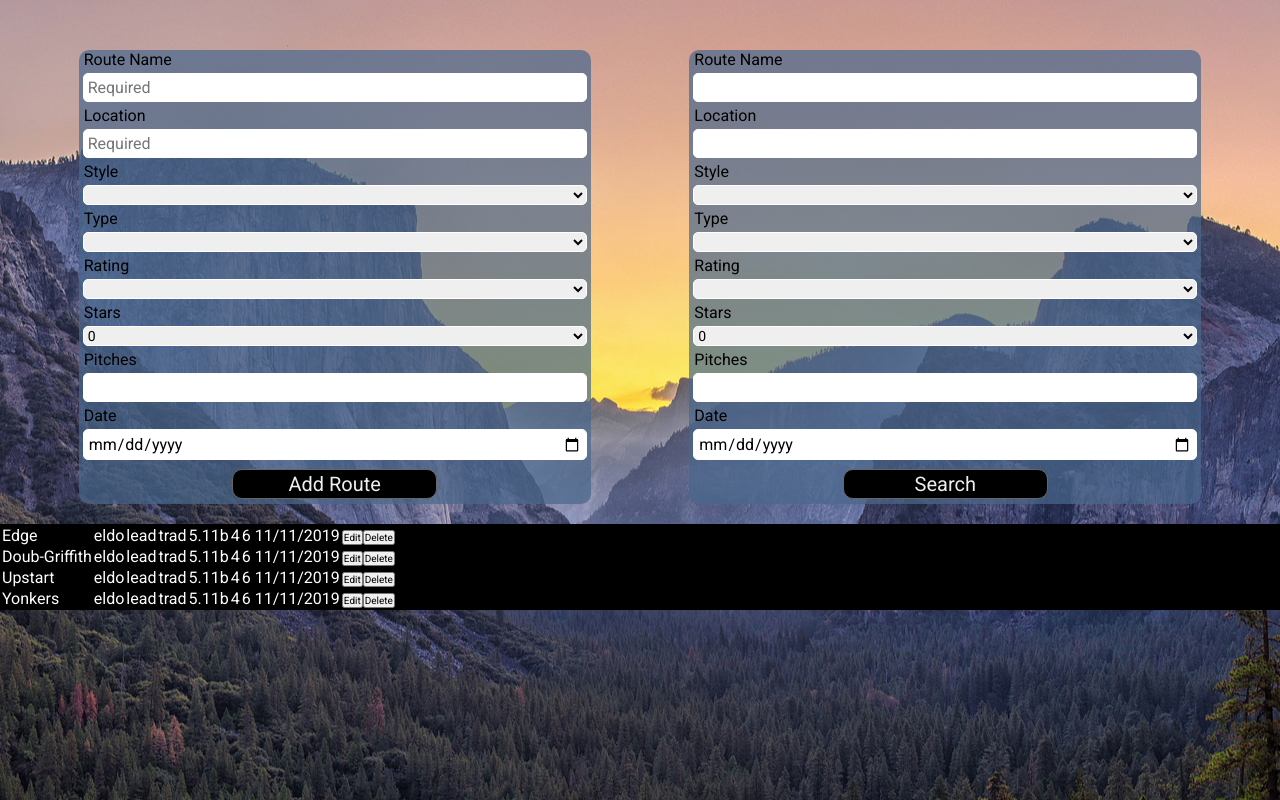
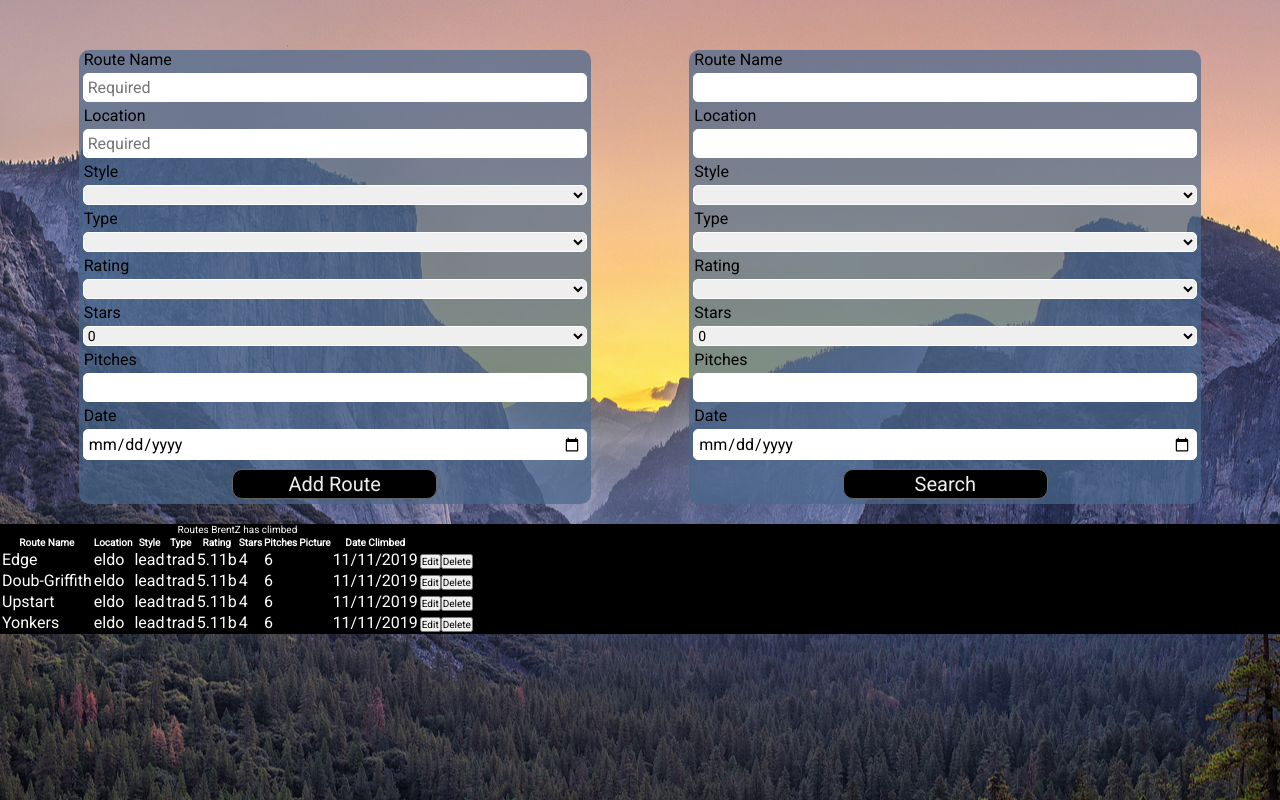
Before and after one commit to Burns1980/climb-tracker, a React (Create React App) app: page / in a window 1280 px wide. Built offline with nearby package versions, Linux system fonts and the light colour scheme.

Commit message:
added table head and caption to table

```diff
--- a/src/components/Main.js
+++ b/src/components/Main.js
@@ -118,7 +118,7 @@ export default class Main extends React.PureComponent {
           <RouteForm formFunction="search" searchForRoute={this.searchForRoute} id="searchRouteForm" />
         </div>
         <div className="rtTable">
-          <RouteTable routes={this.state.routesToDisplay} handleDelete={this.deleteRoute} />
+          <RouteTable routes={this.state.routesToDisplay} handleDelete={this.deleteRoute} userName="BrentZ"/>
         </div>
       </div>
     );
--- a/src/components/RouteTable.js
+++ b/src/components/RouteTable.js
@@ -4,12 +4,34 @@ import RouteListItem from './RouteListItem';
 
 import '../css/RouteTable.css';
 
+const createHead = data => {
+
+  const columnNames = ["Route Name", "Location", "Style", "Type", "Rating", "Stars", "Pitches", "Picture", "Date Climbed"];
+
+
+  return (
+    <tr>
+      {
+        columnNames.map((column, i) => (
+          <th key={i}>{column}</th>
+        ))
+      }
+    </tr>
+  );
+};
+
 const RouteTable = props => {
   const routes = props.routes;
   console.log("inside rouite table");
 
+  const head = createHead(props.routes);
+
   return(
     <table>
+    <caption>Routes {props.userName} has climbed</caption>
+      <thead>
+        {head}
+      </thead>
       <tbody>
       {routes.map((route, i) =>
         {
```
